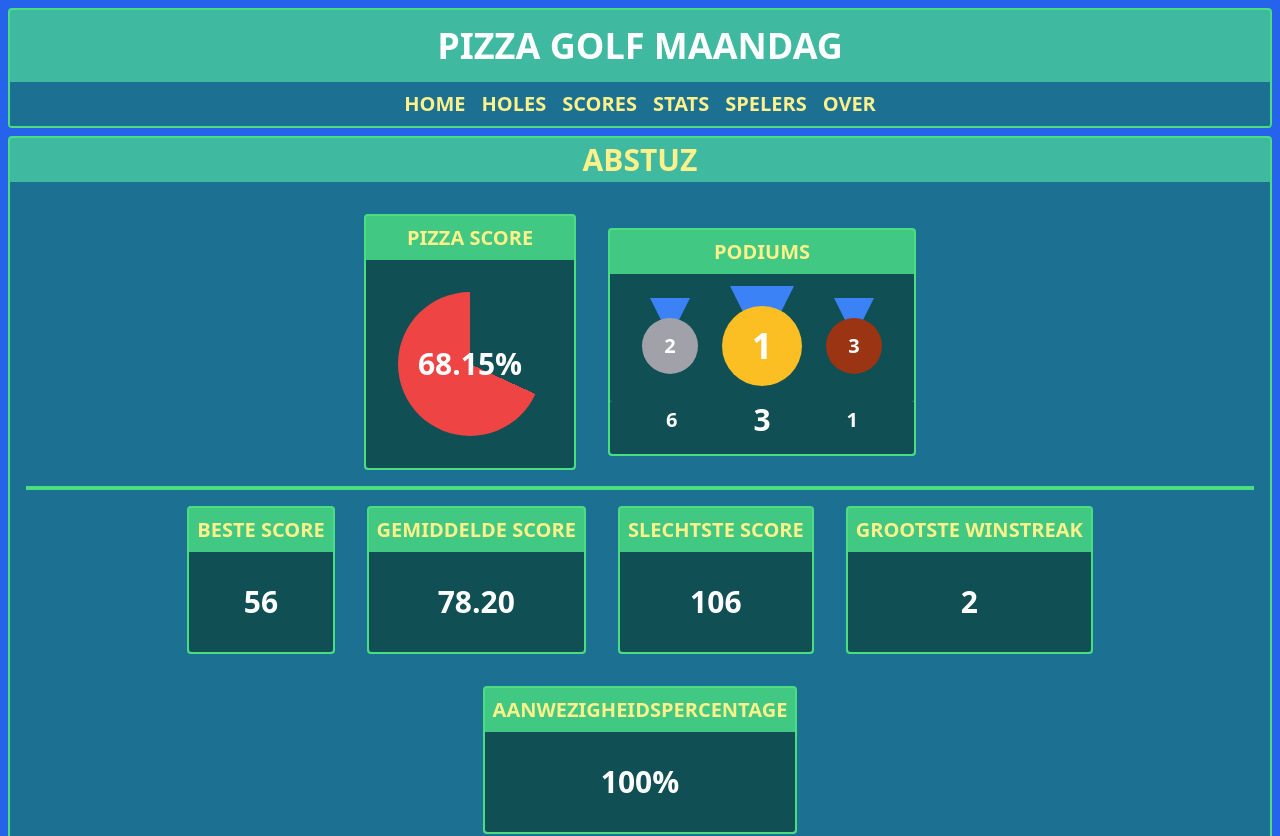
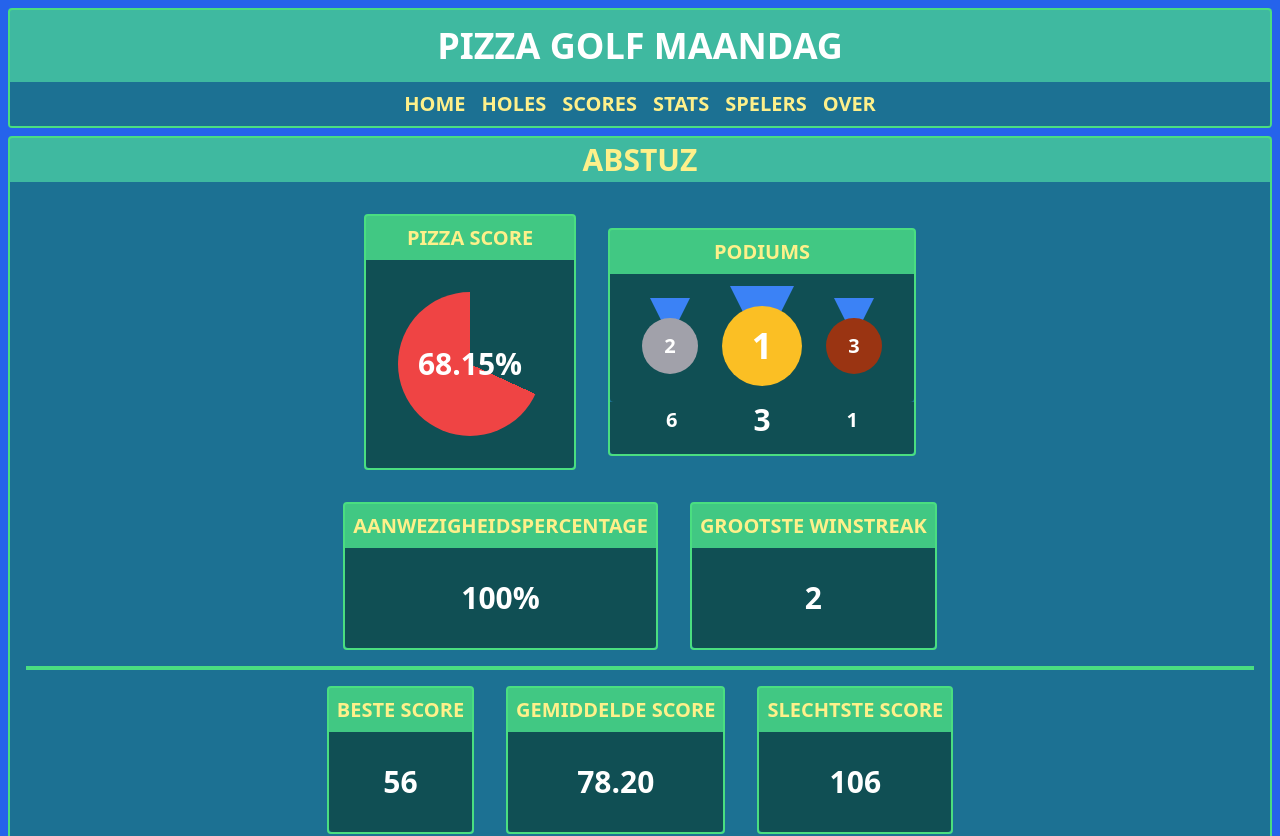
Before and after one commit to jessecrans/pizza-golf-maandag, a Next.js app: page /spelers/Abstuz in a window 1280 px wide. Shown: the top 836 px of the page. Built offline with nearby package versions, Linux system fonts and the light colour scheme.

Commit message:
Edited player profile page layout

```diff
--- a/src/app/spelers/[player]/components/PlayerProfile.tsx
+++ b/src/app/spelers/[player]/components/PlayerProfile.tsx
@@ -24,6 +24,16 @@
           bronzeCount={statFunctions.getPlayerNumberOfPositionPlacements(player, 2)}
         />
       </div>
+      <div className='flex justify-center items-center flex-col sm:flex-row'>
+        <StatField
+          title='Aanwezigheidspercentage'
+          value={+statFunctions.getPlayerParticipationPercentage(player).toFixed(2) + "%"}
+        />
+        <StatField
+          title='Grootste winstreak'
+          value={statFunctions.getPlayerLargestStreak(player)}
+        />
+      </div>
       <hr className='border-green-400 border-2' />
       <div className='flex items-center flex-wrap justify-center'>
         <StatField
@@ -37,14 +47,6 @@
         <StatField
           title='Slechtste Score'
           value={statFunctions.getPlayerWorstScore(player)}
-        />
-        <StatField
-          title='Grootste winstreak'
-          value={statFunctions.getPlayerLargestStreak(player)}
-        />
-        <StatField
-          title='Aanwezigheidspercentage'
-          value={+statFunctions.getPlayerParticipationPercentage(player).toFixed(2) + "%"}
         />
       </div>
       <hr className='border-green-400 border-2' />
```
